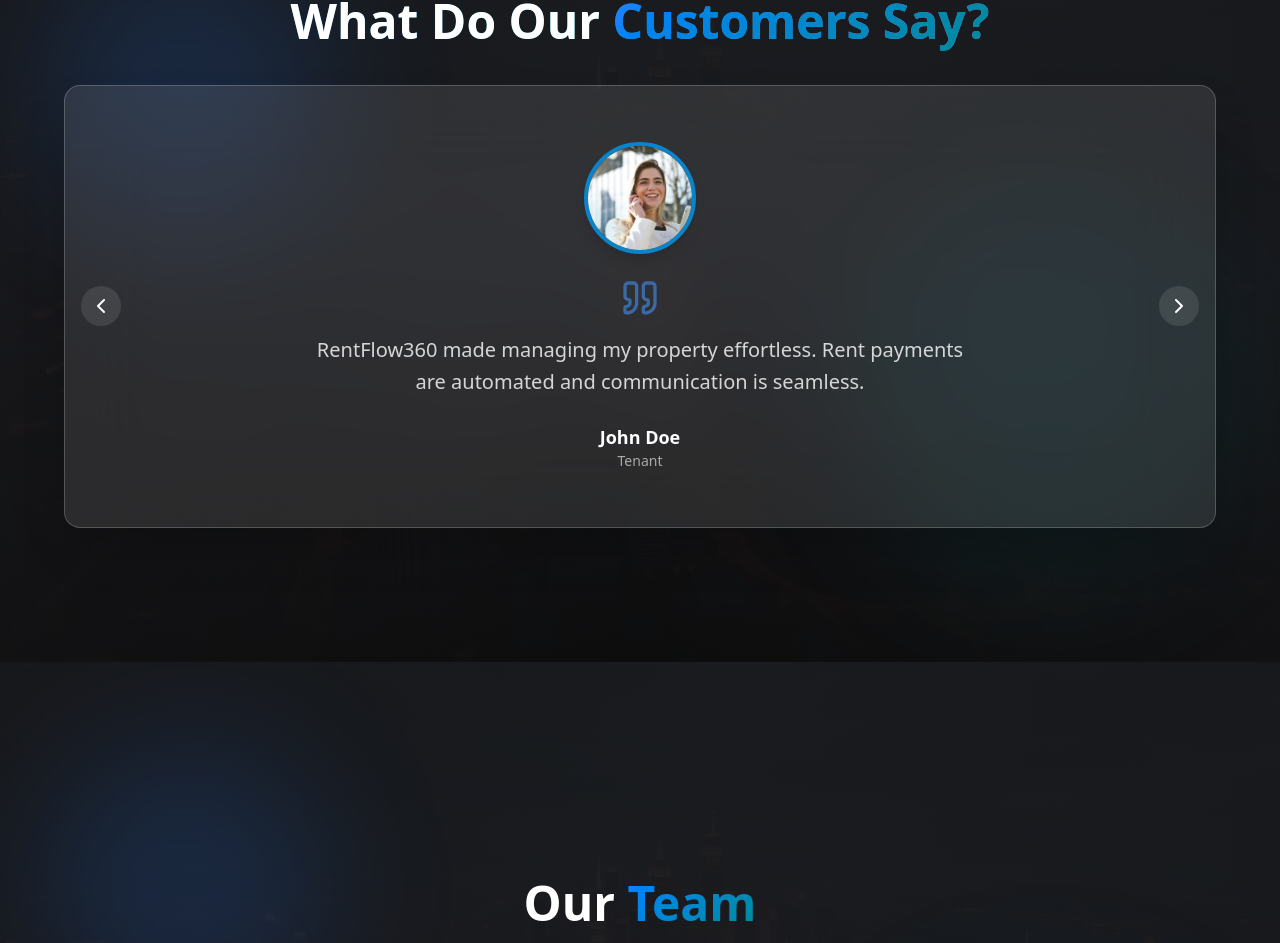
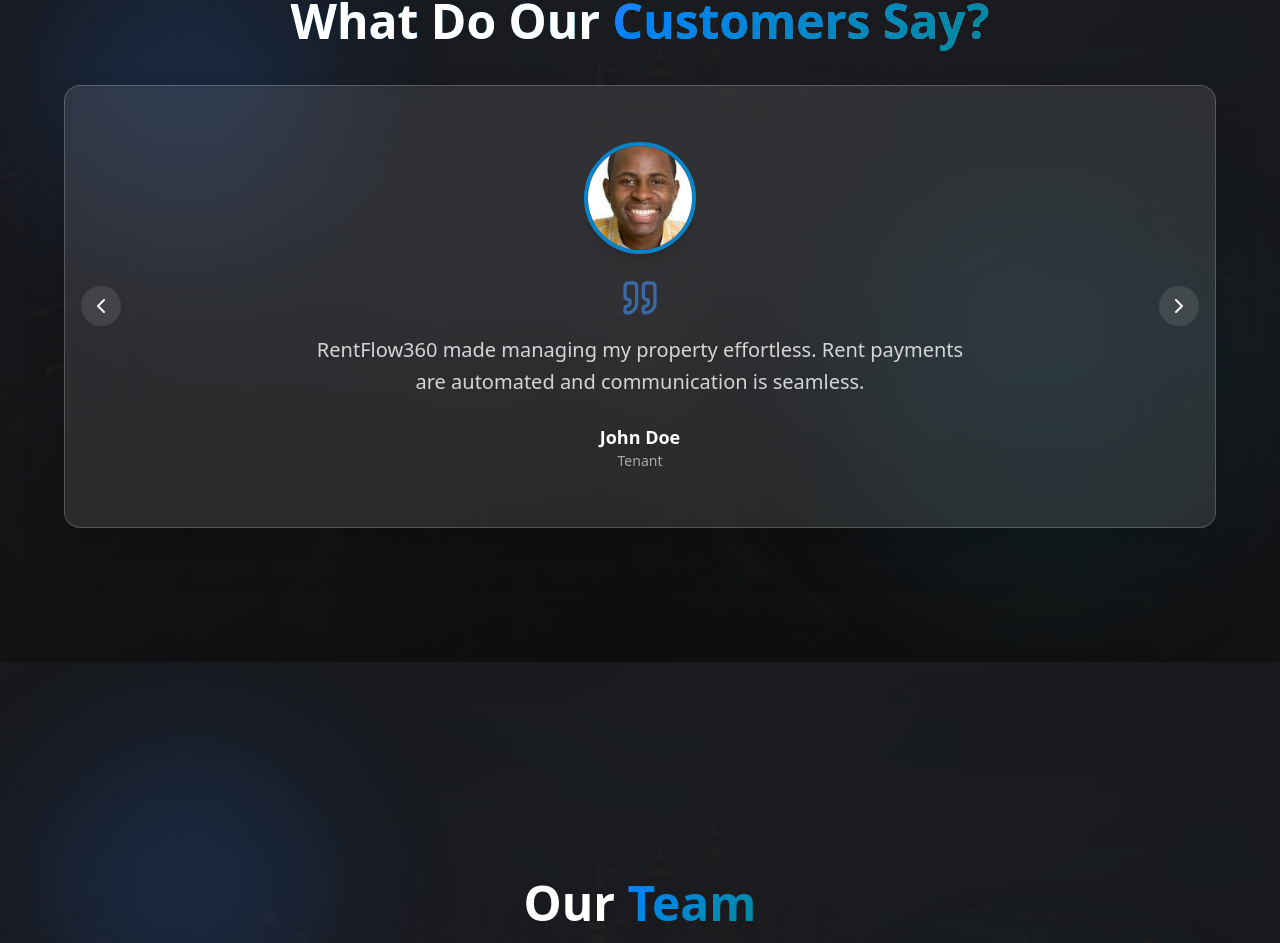
Before and after one commit to alexkemboi/kipsrealityweb, a Next.js app: page / in a window 1280 px wide. Shown: the part 2989-3932 px from the top of the page. Built offline with nearby package versions, Linux system fonts and the light colour scheme.

Commit message:
feat:refactoring testimonial data and card

```diff
--- /dev/null
+++ b/src/app/data/TestimonialData.tsx
@@ -0,0 +1,31 @@
+export interface Testimonial {
+    id:number;
+    name:string;
+    role:string;
+    image:string;
+    text:string
+}
+export const testimonials:Testimonial[] = [
+     {
+    id: 1,
+    name: "John Doe",
+    role: "Tenant",
+    image: "/man.jpeg",
+    text: "RentFlow360 made managing my property effortless. Rent payments are automated and communication is seamless.",
+  },
+  {
+    id: 2,
+    name: "Jane Smith",
+    role: "Landlord",
+    image: "/lady.jpg",
+    text: "The analytics dashboard is a game changer — I can see all my income and occupancy data in one place.",
+  },
+  {
+    id: 3,
+    name: "Jane Brown",
+    role: "Agent",
+    image: "/smile.jpeg",
+    text: "I love how sleek and easy-to-use the system is. RentFlow360 has saved me hours every week.",
+  },
+
+];
--- a/src/components/LandingPage/Testimonial.tsx
+++ b/src/components/LandingPage/Testimonial.tsx
@@ -10,7 +10,7 @@
   {
     name: "John Doe",
     role: "Tenant",
-    image: "/lady.jpg",
+    image: "/man.jpeg",
     text: "RentFlow360 made managing my property effortless. Rent payments are automated and communication is seamless.",
   },
   {
@@ -22,7 +22,7 @@
   {
     name: "Jane Brown",
     role: "Agent",
-    image: "/lady.jpg",
+    image: "/smile.jpeg",
     text: "I love how sleek and easy-to-use the system is. RentFlow360 has saved me hours every week.",
   },
 ];
--- /dev/null
+++ b/src/components/LandingPage/TestimonialCard.tsx
@@ -0,0 +1,42 @@
+import {Testimonial} from "@/app/data/TestimonialData"
+import Image from "next/image";
+import { ChevronLeft, ChevronRight, Quote } from "lucide-react";
+import aboutBg from "@/assets/hero-cityscape.jpg";
+
+
+interface TestimonialsCardProps {
+    testimonial: Testimonial;
+}
+
+
+  export const TestimonialCard = ({testimonial}: TestimonialsCardProps) => {
+  return (
+<div className="relative z-10 container mx-auto px-6 md:px-8 max-w-6xl bg-white/10 border border-white/20 backdrop-blur-2xl rounded-2xl shadow-2xl p-10 md:p-14 flex flex-col items-center text-center transition-all duration-300 hover:shadow-blue-500/30">
+
+
+        {/* Avatar */}
+        <div className="relative w-28 h-28 rounded-full overflow-hidden border-4 border-[#0984cb]  shadow-lg mb-6">
+          <Image src={testimonial.image}
+          alt={testimonial.name}
+          fill className="object-cover" />
+        </div>
+
+        {/* Quote Icon */}
+        <Quote className="w-10 h-10 text-blue-400/60 mb-4" />
+
+        {/* Testimonial Text */}
+        <p className="max-w-2xl text-lg md:text-xl font-inter text-white/80 leading-relaxed mb-6">
+          {testimonial.text}
+        </p>
+
+        {/* Name + Role */}
+        <div>
+          <div className="font-semibold text-white text-lg">{testimonial.name}</div>
+          <div className="text-sm text-white/60">{testimonial.role}</div>
+        </div>
+
+
+
+        </div>
+  );
+};
```
Also changed, not shown: public/man.jpeg (added), public/smile.jpeg (added).
